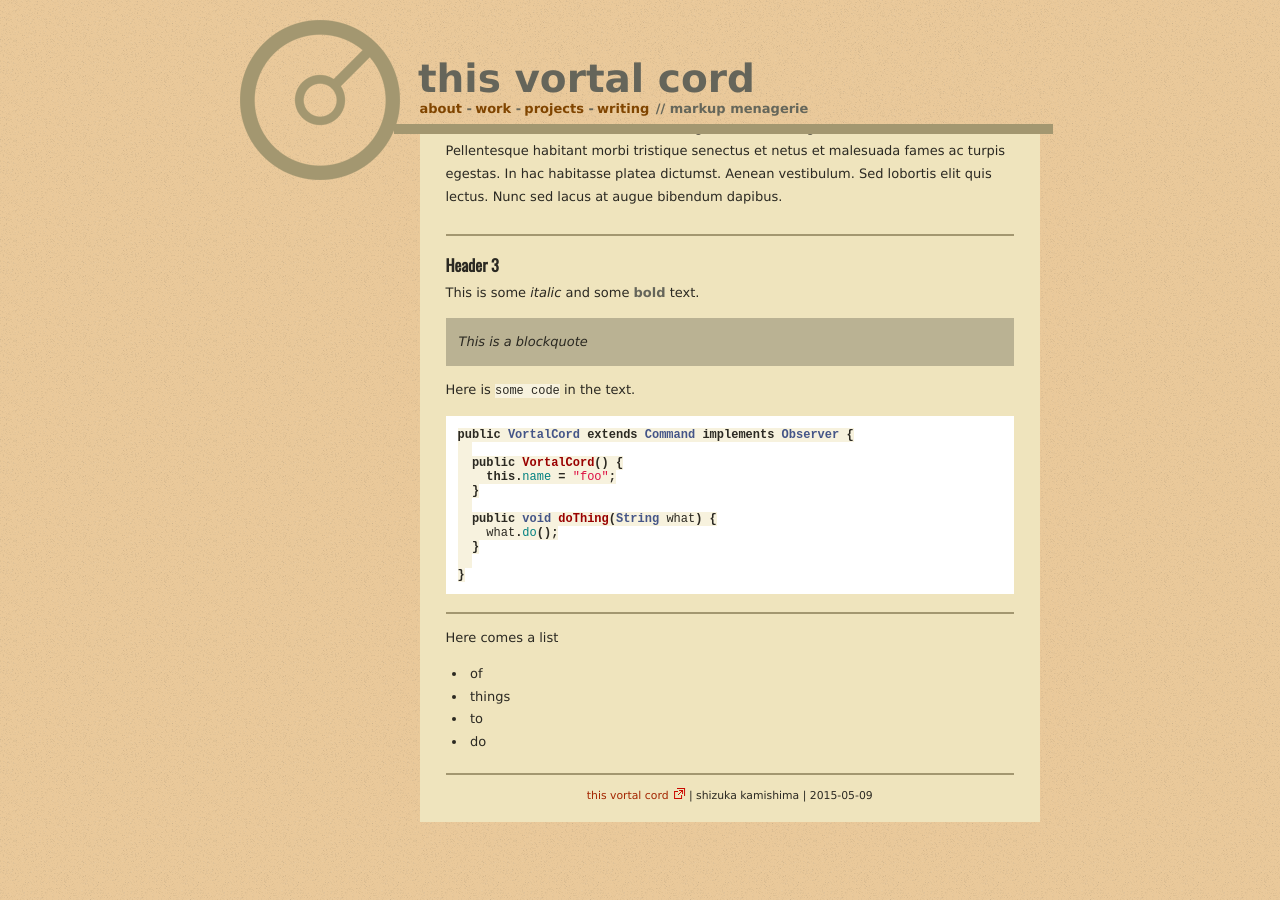
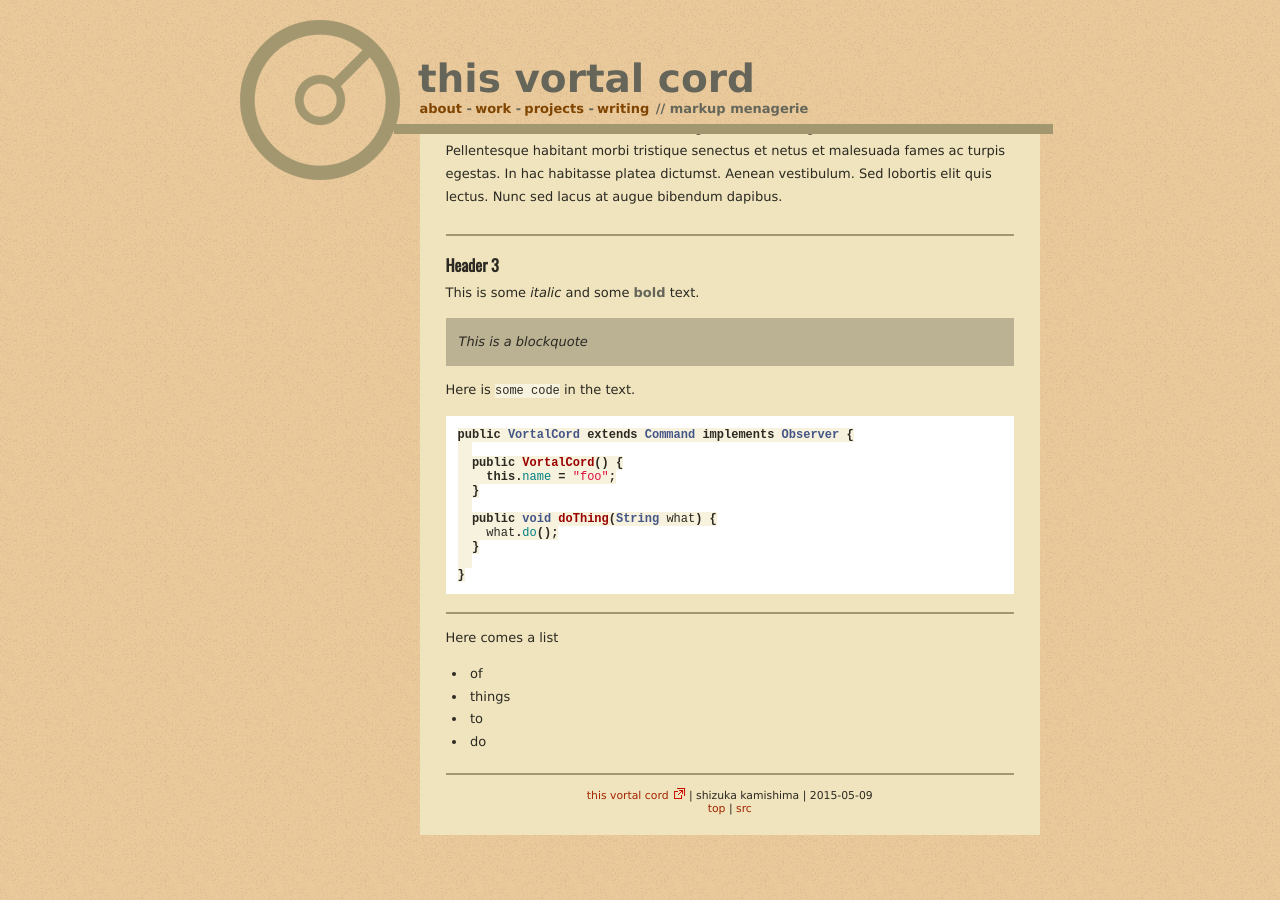
Before and after one commit to shizuka/shizuka.github.io, a Jekyll site: the page built from markup.md, in a window 1280 px wide and 900 px high, scrolled down 870 px. Built offline with Jekyll 4.4.1, drawn with Linux system fonts in a browser that asks for light colours; some web fonts are replaced; Markdown is read by kramdown in place of the engine named in the settings.

Commit message:
somehow it disappeared

```diff
--- a/_includes/contentwrapper.html
+++ b/_includes/contentwrapper.html
@@ -4,5 +4,6 @@
           </article>
           <footer>
             <a href="{{ site.github.repository_url }}">this vortal cord</a> | shizuka kamishima | {% if page.date %}{{ page.date }}{% else %}{{ site.time | date: "%F" }}{% endif %}<br/>
+            <a href="#">top</a> | <a href="{{ site.github.repository_url }}/raw/master/{{ page.path }}" class="noext">src</a>
           </footer>
         </div>
```
